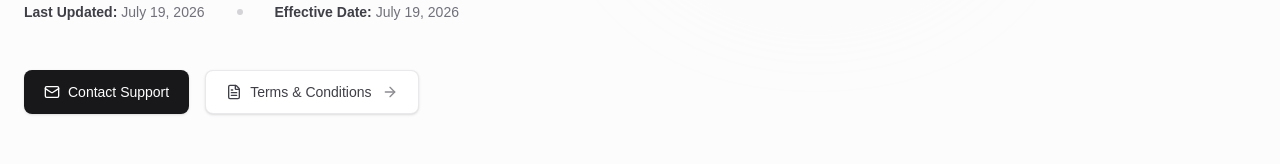
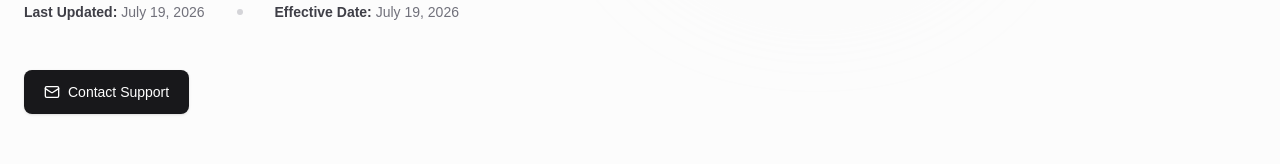
Before and after one commit to quickbidz-max/finlume, a Next.js app: page /privacy-policy in a window 1280 px wide. Shown: the part 396-560 px from the top of the page. Built offline with nearby package versions, Linux system fonts and the light colour scheme.

Commit message:
feat: implement feature documentation page with detailed specification breakdown and category tagging

```diff
--- a/src/app/page.tsx
+++ b/src/app/page.tsx
@@ -335,7 +335,7 @@ export default function FeatureGuidePage() {
                 className="group flex flex-col p-6 sm:p-8 rounded-2xl border border-zinc-200 bg-white hover:border-zinc-300 dark:border-zinc-850 dark:bg-zinc-900/40 dark:hover:border-zinc-750 transition-all duration-300 shadow-2xs hover:shadow-xs"
               >
                 <div className="flex items-center justify-between mb-5">
-                  <div className="flex h-11 w-11 items-center justify-center rounded-xl bg-zinc-50 border border-zinc-150 text-zinc-700 dark:bg-zinc-850 dark:border-zinc-750 dark:text-zinc-300 group-hover:bg-zinc-900 group-hover:text-white dark:group-hover:bg-white dark:group-hover:text-zinc-950 transition-all duration-300">
+                  <div className="flex h-11 w-11 items-center justify-center rounded-xl bg-zinc-50 border border-zinc-150 text-black">
                     <Icon className="h-5 w-5" />
                   </div>
                   <span
--- a/src/components/legal/PageHero.tsx
+++ b/src/components/legal/PageHero.tsx
@@ -56,14 +56,6 @@ export default function PageHero() {
               <Mail className="w-4 h-4" />
               Contact Support
             </Link>
-            <Link
-              href={PRIVACY_METADATA.termsUrl}
-              className="inline-flex items-center justify-center gap-2 h-11 px-5 rounded-lg border border-zinc-200/80 bg-white text-zinc-700 font-medium text-sm transition-all hover:bg-zinc-50 hover:text-zinc-900 focus:outline-none focus:ring-2 focus:ring-zinc-950 focus:ring-offset-2 dark:border-zinc-800 dark:bg-zinc-900/50 dark:text-zinc-300 dark:hover:bg-zinc-900 dark:hover:text-white dark:focus:ring-zinc-300 shadow-sm"
-            >
-              <FileText className="w-4 h-4" />
-              Terms & Conditions
-              <ArrowRight className="w-4 h-4 ml-0.5 opacity-60" />
-            </Link>
           </div>
         </motion.div>
       </div>
```
